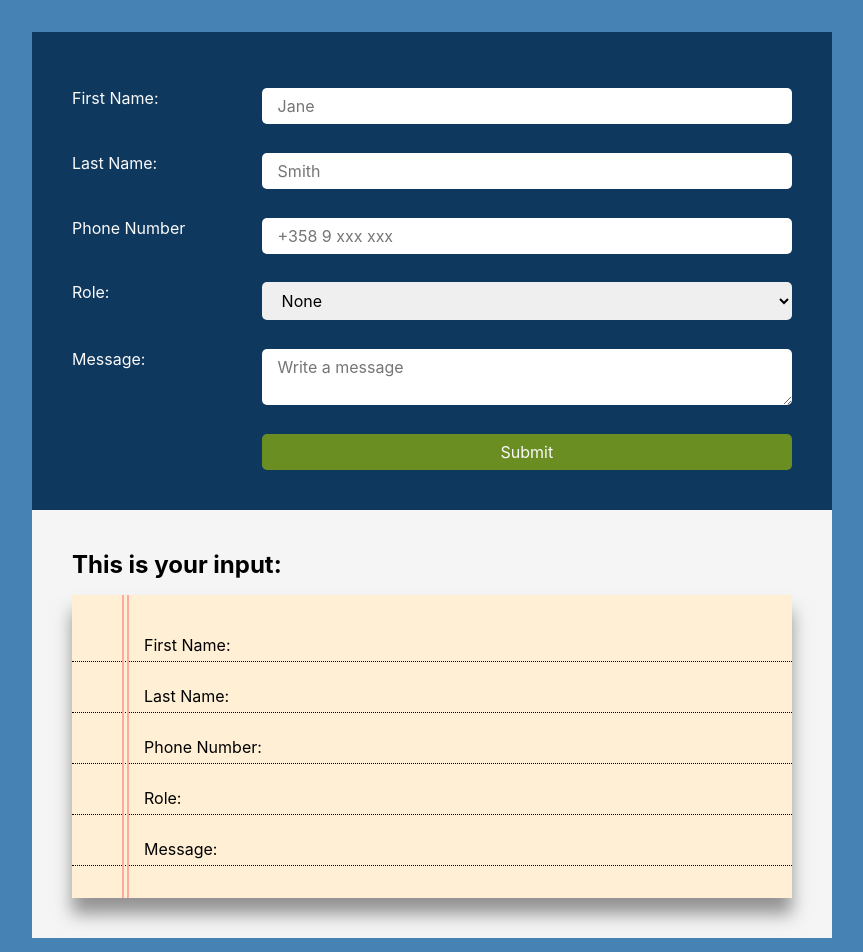
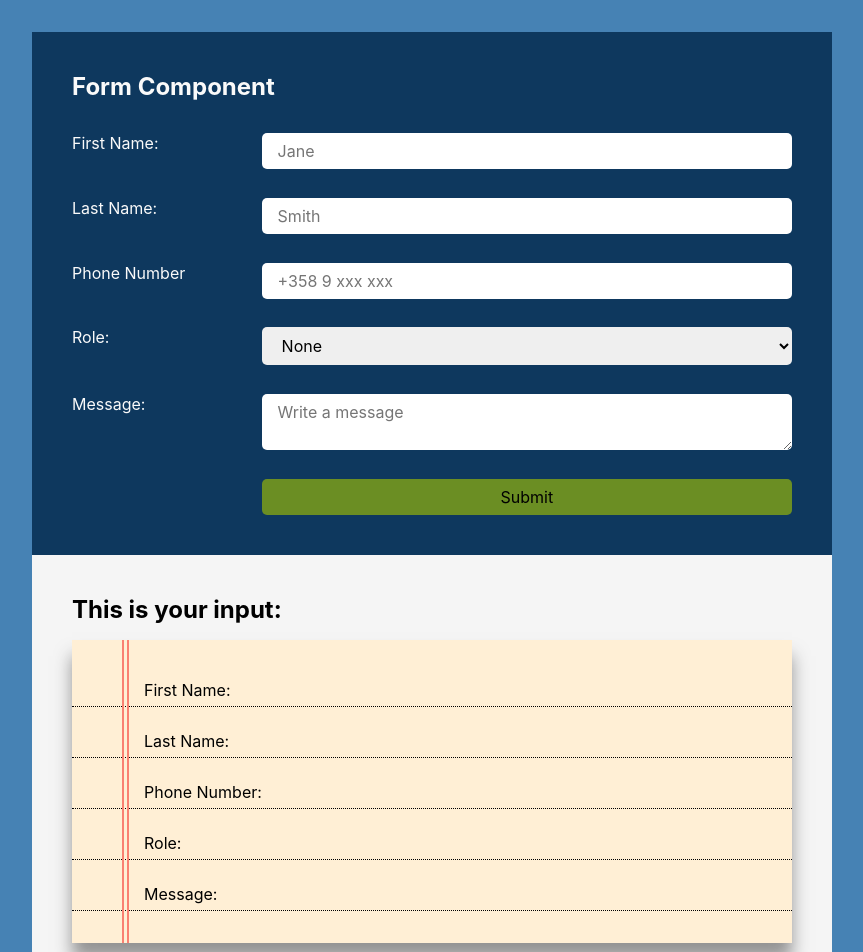
Before and after one commit to laurielim/REACT21K_REACT_JS, a React (Create React App) app in the folder task-05-forms/: page / in a window 1280 px wide. Shown: the top 952 px of the page, without its empty margins (208-1071 px from the left). Built offline with nearby package versions, Linux system fonts and the light colour scheme.

Commit message:
fix color contrast and add aria attributes

```diff
--- a/task-05-forms/src/App.css
+++ b/task-05-forms/src/App.css
@@ -10,7 +10,9 @@ main {
 	margin: 2rem auto;
 }
 /******************* Form *******************/
-
+h1 {
+	color: #fafafa;
+}
 .form-container {
 	background-color: rgb(14, 56, 94);
 }
@@ -20,7 +22,6 @@ form {
 	grid-template-columns: [labels] 1fr [controls] 3fr;
 	grid-auto-flow: row;
 	gap: 0.8em;
-	/* padding: em; */
 }
 
 input,
@@ -38,7 +39,6 @@ button {
 
 .submit-btn {
 	background-color: olivedrab;
-	color: #fafafa;
 }
 
 .submit-btn:hover {
@@ -75,8 +75,8 @@ label:first-child {
 	display: block;
 	height: 100%;
 	width: 3px;
-	border-left: 2px solid #ffaa9f;
-	border-right: 2px solid #ffaa9f;
+	border-left: 2px solid salmon;
+	border-right: 2px solid salmon;
 	top: 0;
 	left: 7%;
 }
@@ -122,14 +122,14 @@ label:first-child {
 	outline-offset: 2px;
 }
 
-.cancel-btn {
+.back-btn {
 	margin-right: 1rem;
 	background-color: transparent;
 	border: 1px solid transparent;
 }
 
-.cancel-btn:hover,
-.cancel-btn:focus {
+.back-btn:hover,
+.back-btn:focus {
 	color: olivedrab;
 	border: 1px solid olivedrab;
 }
--- a/task-05-forms/src/App.js
+++ b/task-05-forms/src/App.js
@@ -22,7 +22,6 @@ class App extends Component {
 		let newForm = { ...this.state.form };
 		newForm[event.target.id] = event.target.value;
 		this.setState({ form: newForm });
-    console.log(this.state);
 	};
 
 	showPopupHandler = (event) => {
@@ -39,7 +38,7 @@ class App extends Component {
 
 	render() {
 		return (
-      <div className="container">
+			<div className='container'>
 				<main>
 					<Form input={this.inputHandler} submit={this.showPopupHandler} />
 					<View
--- a/task-05-forms/src/Components/Form.js
+++ b/task-05-forms/src/Components/Form.js
@@ -2,63 +2,69 @@ import React from "react";
 
 const Form = (props) => {
 	return (
-    <section className="form-container">
-      <form id="form" onSubmit={props.submit}>
-        <label htmlFor="firstName">First Name:</label>
+		<section className='form-container'>
+			<h1>Form Component</h1>
+			<form id='form' onSubmit={props.submit}>
+				<label htmlFor='firstName'>First Name:</label>
 				<input
 					onChange={props.input}
-          type="text"
-          id="firstName"
-          name="firstName"
-          placeholder="Jane"
+					type='text'
+					id='firstName'
+					name='firstName'
+					placeholder='Jane'
 					required
+					aria-required='true'
 				/>
 
-        <label htmlFor="lastName">Last Name:</label>
+				<label htmlFor='lastName'>Last Name:</label>
 				<input
 					onChange={props.input}
-          type="text"
-          id="lastName"
-          name="lastName"
-          placeholder="Smith"
+					type='text'
+					id='lastName'
+					name='lastName'
+					placeholder='Smith'
 					required
+					aria-required='true'
 				/>
 
-        <label htmlFor="phoneNumber">Phone Number</label>
+				<label htmlFor='phoneNumber'>Phone Number</label>
 				<input
 					onChange={props.input}
-          type="tel"
-          id="phoneNumber"
-          name="phoneNumber"
-          pattern="\+?\s*([0-9][\s-]*){1,15}$"
-          placeholder="+358 9 xxx xxx"
+					type='tel'
+					id='phoneNumber'
+					name='phoneNumber'
+					pattern='\+?\s*([0-9][\s-]*){1,15}$'
+					placeholder='+358 9 xxx xxx'
 					required
+					aria-required='true'
 				/>
 
-        <label htmlFor="role">Role:</label>
+				<label htmlFor='role'>Role:</label>
 
 				<select
 					onChange={props.input}
-          name="role"
-          id="role"
-          form="form"
+					name='role'
+					id='role'
+					form='form'
 					required
+					aria-required='true'
 				>
-          <option value="">None</option>
-          <option value="Student">Student</option>
-          <option value="Teacher">Teacher</option>
+					<option value=''>None</option>
+					<option value='Student'>Student</option>
+					<option value='Teacher'>Teacher</option>
 				</select>
 
-        <label htmlFor="message">Message:</label>
+				<label htmlFor='message'>Message:</label>
 				<textarea
 					onChange={props.input}
-          name="message"
-          id="message"
-          placeholder="Write a message"
+					name='message'
+					id='message'
+					placeholder='Write a message'
 					required
+					aria-required='true'
 				></textarea>
 
-        <button type="submit" className="submit-btn">
+				<button type='submit' className='submit-btn'>
 					Submit
 				</button>
 			</form>
--- a/task-05-forms/src/Components/Popup.js
+++ b/task-05-forms/src/Components/Popup.js
@@ -3,8 +3,8 @@ import React from "react";
 const Popup = (props) => {
 	const reloadApp = () => window.location.reload();
 	return (
-    <div className="overlay">
-      <section className="popup-container">
+		<div className='overlay'>
+			<section className='popup-container'>
 				<h2>Confirm Your Details</h2>
 				<p>First Name: {props.firstName}</p>
 				<p>Last Name: {props.lastName}</p>
@@ -12,11 +12,16 @@ const Popup = (props) => {
 				<p>Role: {props.role}</p>
 				<p>Message: {props.message}</p>
 
-        <button onClick={reloadApp} className="submit-btn">
-          Send{" "}
+				<button type='submit' onClick={reloadApp} className='submit-btn'>
+					Send
 				</button>
-        <button onClick={props.backBtn} className="cancel-btn">
-          Go back{" "}
+				<button
+					type='button'
+					aria-describedby='form'
+					onClick={props.backBtn}
+					className='back-btn'
+				>
+					Go back
 				</button>
 			</section>
 		</div>
```
Lines whose indentation alone changed are shown as unchanged.
